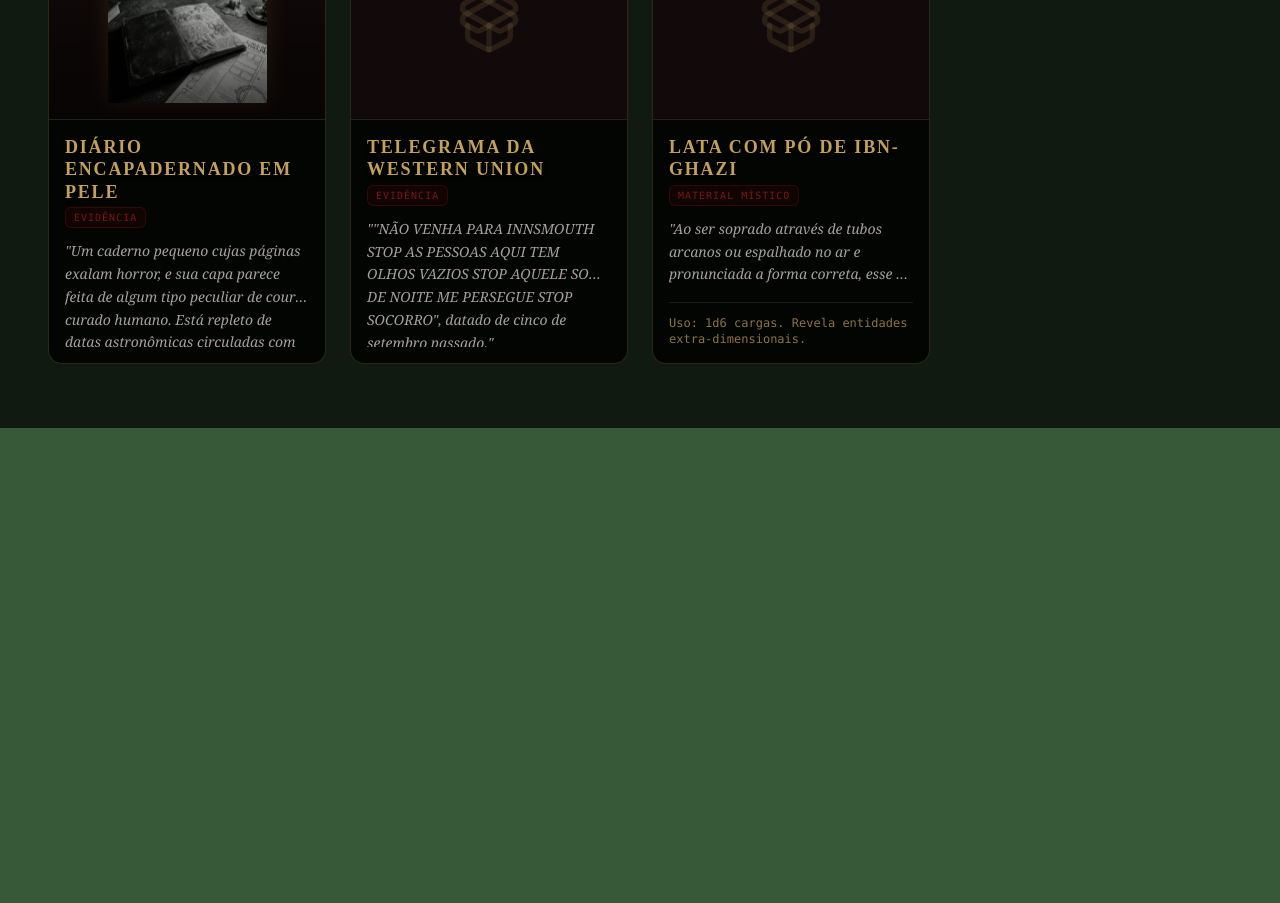
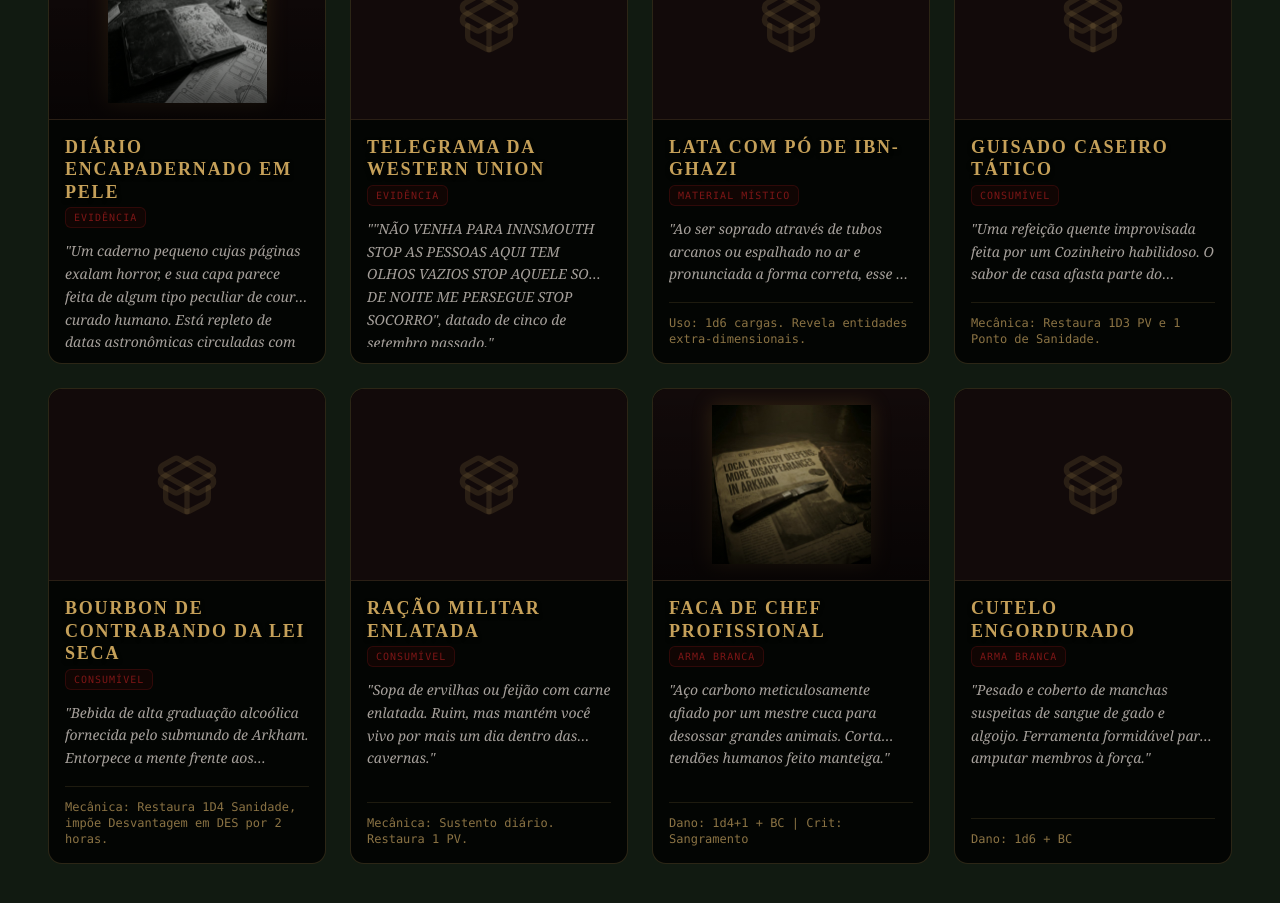
Before and after one commit to JeysonCastro/Arkhan_Files, a Next.js app: page /gm/items in a window 1280 px wide. Shown: the part 3580-4483 px from the top of the page. Before the commit the page ends 4008 px from the top, so only its background shows below. Built offline with nearby package versions, Linux system fonts and the light colour scheme; no server answers.

Commit message:
feat: suporte ao Cozinheiro com itens consumiveis e descarte de item da mochila via ui

```diff
--- a/app/session/[id]/page.tsx
+++ b/app/session/[id]/page.tsx
@@ -4,7 +4,7 @@ import { useState, useEffect } from "react";
 import { useParams, useRouter } from "next/navigation";
 import Link from "next/link";
 import { createPortal } from "react-dom";
-import { ArrowLeft, Users, Brain, Heart, Zap, User, Skull, Briefcase, X } from "lucide-react";
+import { ArrowLeft, Users, Brain, Heart, Zap, User, Skull, Briefcase, X, Trash2 } from "lucide-react";
 import { Button } from "@/components/ui/button";
 import { useAuth } from "@/context/auth-context";
 import { supabase } from "@/lib/supabase";
@@ -321,6 +321,37 @@ export default function PlayerSessionView() {
         }
     };
 
+    const handleRemoveItem = async (indexToRemove: number) => {
+        if (!currentUserInvestigator) return;
+
+        // Confirmação para evitar exclusão acidental
+        if (!window.confirm("Deseja realmente descartar este item da sua mochila?")) return;
+
+        try {
+            const currentData = currentUserInvestigator.rawInvestigatorData;
+            if (!currentData || !currentData.inventory) return;
+
+            const newInventory = currentData.inventory.filter((_: any, idx: number) => idx !== indexToRemove);
+
+            const { error } = await supabase
+                .from('investigators')
+                .update({
+                    data: {
+                        ...currentData,
+                        inventory: newInventory
+                    }
+                })
+                .eq('id', currentUserInvestigator.id);
+
+            if (error) {
+                console.error("Failed to update inventory:", error);
+                alert("Erro ao excluir item do banco de dados.");
+            }
+        } catch (e) {
+            console.error("Error handling item removal:", e);
+        }
+    };
+
     const handleToggleFirearm = async () => {
         if (!currentUserInvestigator) return;
         try {
@@ -558,9 +589,12 @@ export default function PlayerSessionView() {
                             <h2 className="text-2xl font-heading text-[var(--color-mythos-gold)] tracking-widest uppercase flex items-center gap-3">
                                 <Briefcase className="w-6 h-6" /> Pertences Pessoais
                             </h2>
-                            <Button size="icon" variant="ghost" className="text-[var(--color-mythos-blood)] hover:text-red-500 hover:bg-black/20" onClick={() => setShowInventory(false)}>
-                                <X className="w-6 h-6" />
-                            </Button>
+                            <div className="flex items-center gap-2">
+                                <span className="text-xs text-[var(--color-mythos-gold-dim)] mr-2 font-mono uppercase">Cash: ${currentUserInvestigator.rawInvestigatorData?.cash || 0}</span>
+                                <Button size="icon" variant="ghost" className="text-[var(--color-mythos-blood)] hover:text-red-500 hover:bg-black/20" onClick={() => setShowInventory(false)}>
+                                    <X className="w-6 h-6" />
+                                </Button>
+                            </div>
                         </div>
 
                         {/* Inventory Grid */}
@@ -600,6 +634,19 @@ export default function PlayerSessionView() {
                                                 <p className="font-serif text-xs leading-relaxed text-[var(--color-mythos-parchment)]/80">
                                                     {item.description}
                                                 </p>
+
+                                                {/* Botão de Excluir */}
+                                                <div className="mt-4 flex justify-end opacity-0 group-hover:opacity-100 transition-opacity">
+                                                    <Button
+                                                        variant="ghost"
+                                                        size="sm"
+                                                        className="text-red-500 hover:text-red-400 hover:bg-red-950/30 h-8 px-2"
+                                                        onClick={() => handleRemoveItem(idx)}
+                                                    >
+                                                        <Trash2 className="w-4 h-4 mr-2" />
+                                                        Descartar
+                                                    </Button>
+                                                </div>
                                             </div>
                                         </div>
                                     ))}
--- a/lib/items-db.ts
+++ b/lib/items-db.ts
@@ -277,5 +277,48 @@ export const MASTER_ITEMS_DB: EquipmentItem[] = [
         type: 'Material Místico',
         quantity: 1,
         stats: 'Uso: 1d6 cargas. Revela entidades extra-dimensionais.'
+    },
+
+    // --- CONSUMÍVEIS (CURA & CULINÁRIA) ---
+    {
+        id: 'cns_guisado_tatico',
+        name: 'Guisado Caseiro Tático',
+        description: 'Uma refeição quente improvisada feita por um Cozinheiro habilidoso. O sabor de casa afasta parte do desespero e aquece o corpo machucado.',
+        type: 'Consumível',
+        quantity: 1,
+        stats: 'Mecânica: Restaura 1D3 PV e 1 Ponto de Sanidade.'
+    },
+    {
+        id: 'cns_bourbon_contrabando',
+        name: 'Bourbon de Contrabando da Lei Seca',
+        description: 'Bebida de alta graduação alcoólica fornecida pelo submundo de Arkham. Entorpece a mente frente aos Horrores Cósmicos, mas cobra seu preço nas pernas.',
+        type: 'Consumível',
+        quantity: 1,
+        stats: 'Mecânica: Restaura 1D4 Sanidade, impõe Desvantagem em DES por 2 horas.'
+    },
+    {
+        id: 'cns_racao_enlatada',
+        name: 'Ração Militar Enlatada',
+        description: 'Sopa de ervilhas ou feijão com carne enlatada. Ruim, mas mantém você vivo por mais um dia dentro das cavernas.',
+        type: 'Consumível',
+        quantity: 1,
+        stats: 'Mecânica: Sustento diário. Restaura 1 PV.'
+    },
+    {
+        id: 'wpn_faca_chef',
+        name: 'Faca de Chef Profissional',
+        description: 'Aço carbono meticulosamente afiado por um mestre cuca para desossar grandes animais. Corta tendões humanos feito manteiga.',
+        type: 'Arma Branca',
+        quantity: 1,
+        stats: 'Dano: 1d4+1 + BC | Crit: Sangramento',
+        imageUrl: '/assets/weapons/wpn_knife_small_1771891082367.png'
+    },
+    {
+        id: 'wpn_cutelo_acougueiro',
+        name: 'Cutelo Engordurado',
+        description: 'Pesado e coberto de manchas suspeitas de sangue de gado e algoijo. Ferramenta formidável para amputar membros à força.',
+        type: 'Arma Branca',
+        quantity: 1,
+        stats: 'Dano: 1d6 + BC'
     }
 ];
--- a/lib/types.ts
+++ b/lib/types.ts
@@ -24,7 +24,7 @@ export interface Weapon {
     malfunction: number;
 }
 
-export type EquipmentCategory = 'Arma' | 'Arma de Fogo' | 'Arma Branca' | 'Tomo Arcano' | 'Tomo do Mito' | 'Artefato' | 'Utilidade' | 'Ferramenta' | 'Equipamento Méd.' | 'Chave/Documento' | 'Chave' | 'Evidência' | 'Material Místico';
+export type EquipmentCategory = 'Arma' | 'Arma de Fogo' | 'Arma Branca' | 'Tomo Arcano' | 'Tomo do Mito' | 'Artefato' | 'Utilidade' | 'Ferramenta' | 'Equipamento Méd.' | 'Chave/Documento' | 'Chave' | 'Evidência' | 'Material Místico' | 'Consumível';
 
 export interface EquipmentItem {
     id: string;
```
